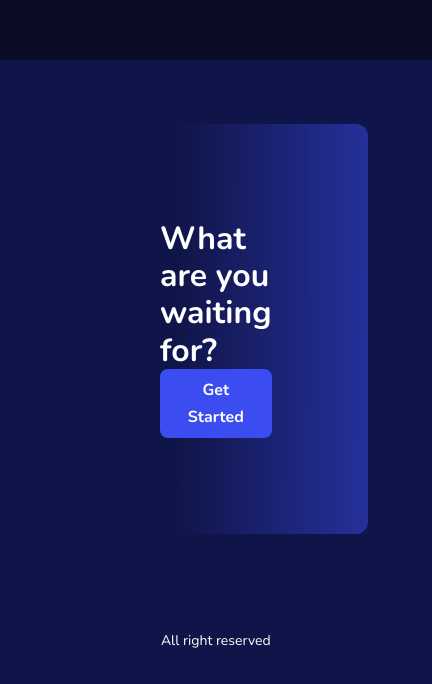
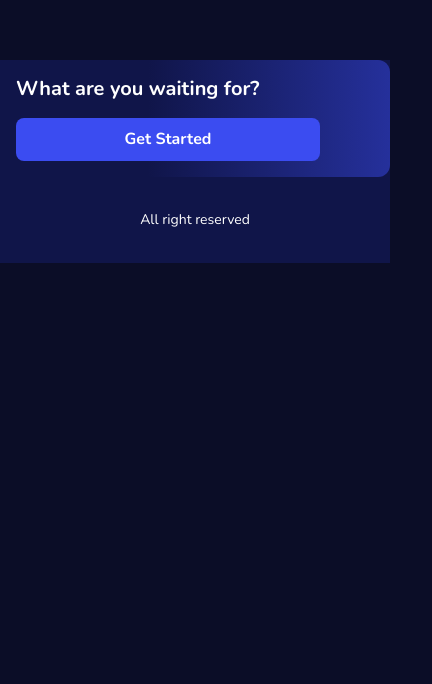
Before and after one commit to docuplier/Frontend, a React (Vite) app: page / in a window 390 px wide. Shown: the part 2727-3411 px from the top of the page, 432 px wide, since content can reach past the window. After the commit the page ends 2990 px from the top, so only its background shows below. Built offline with nearby package versions, Linux system fonts and the light colour scheme.

Commit message:
handle cta mobile properly

```diff
--- a/src/pages/Landing/Landing.tsx
+++ b/src/pages/Landing/Landing.tsx
@@ -26,7 +26,7 @@ const Landing = () => {
         <BrandsSection />
       </Grid>
       <Grid item sx={{ background: theme.palette.grey[500] }}>
-        <CTASection theme={theme} />
+        <CTASection theme={theme} isMobile={matches} />
       </Grid>
       <Grid item sx={{ background: theme.palette.grey[500] }}>
         <Footer />
--- a/src/pages/Landing/components/CTASection/CTASection.tsx
+++ b/src/pages/Landing/components/CTASection/CTASection.tsx
@@ -1,22 +1,23 @@
 import { Button, Grid, Paper, Typography } from "@mui/material";
 import { ILandingSection } from "interfaces";
-import React from "react";
 
-const CTASection = ({ theme }: ILandingSection) => {
+const CTASection = ({ theme, isMobile }: ILandingSection) => {
   return (
-    <Grid container spacing={10} p={16}>
+    <Grid container spacing={isMobile ? 0 : 10} p={isMobile ? 0 : 16}>
       <Grid item xs={12}>
         <Paper
           elevation={0}
           sx={{
             background: theme?.palette.grey[600],
-            p: 24,
+            p: isMobile ? 4 : 24,
             borderRadius: "12px",
           }}
         >
-          <Grid container>
+          <Grid container spacing={4}>
             <Grid item xs={12} sm={6} md={8}>
-              <Typography variant="h2">What are you waiting for?</Typography>
+              <Typography variant={isMobile ? "h4" : "h2"}>
+                What are you waiting for?
+              </Typography>
             </Grid>
             <Grid item xs={12} sm={6} md={4}>
               <Button
```
